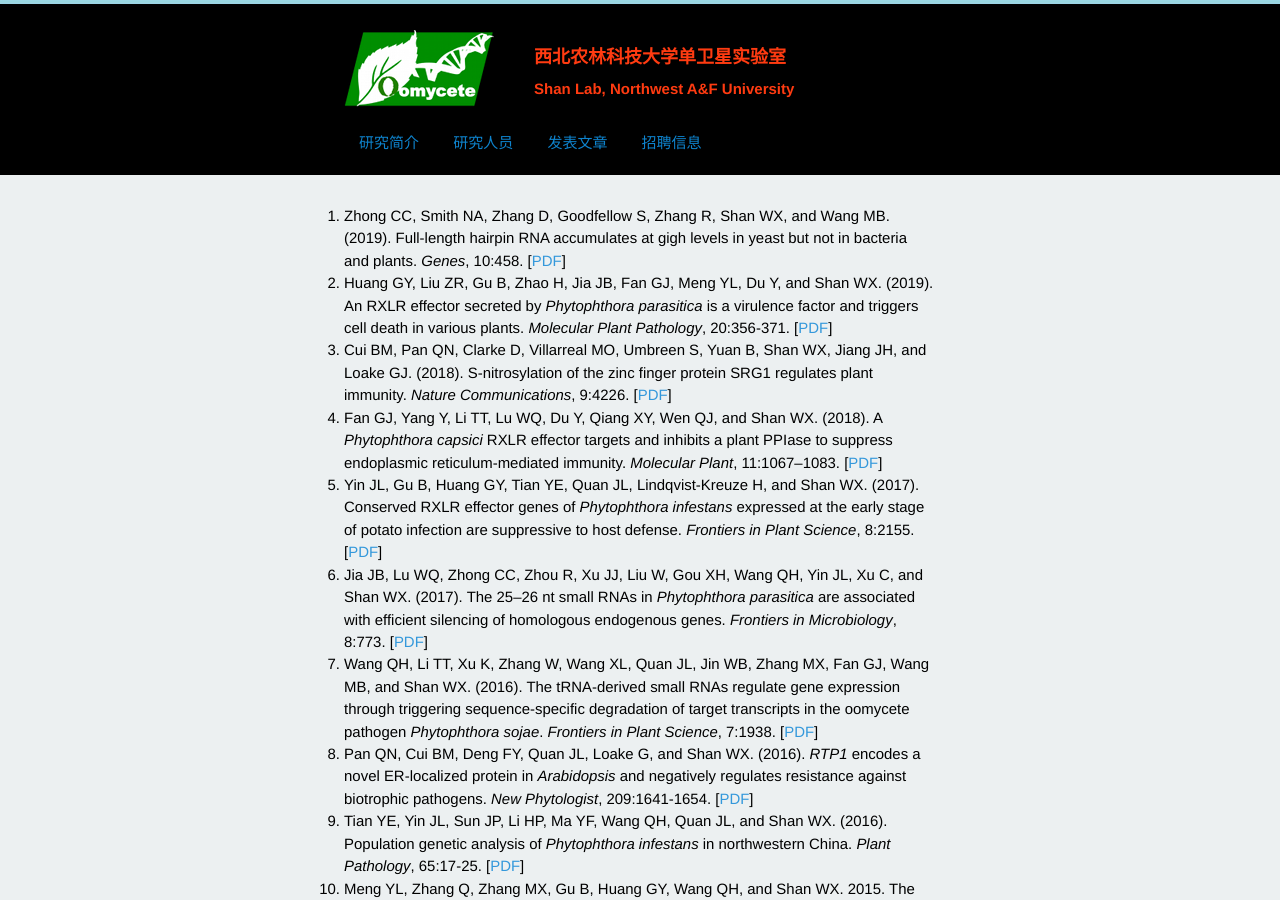
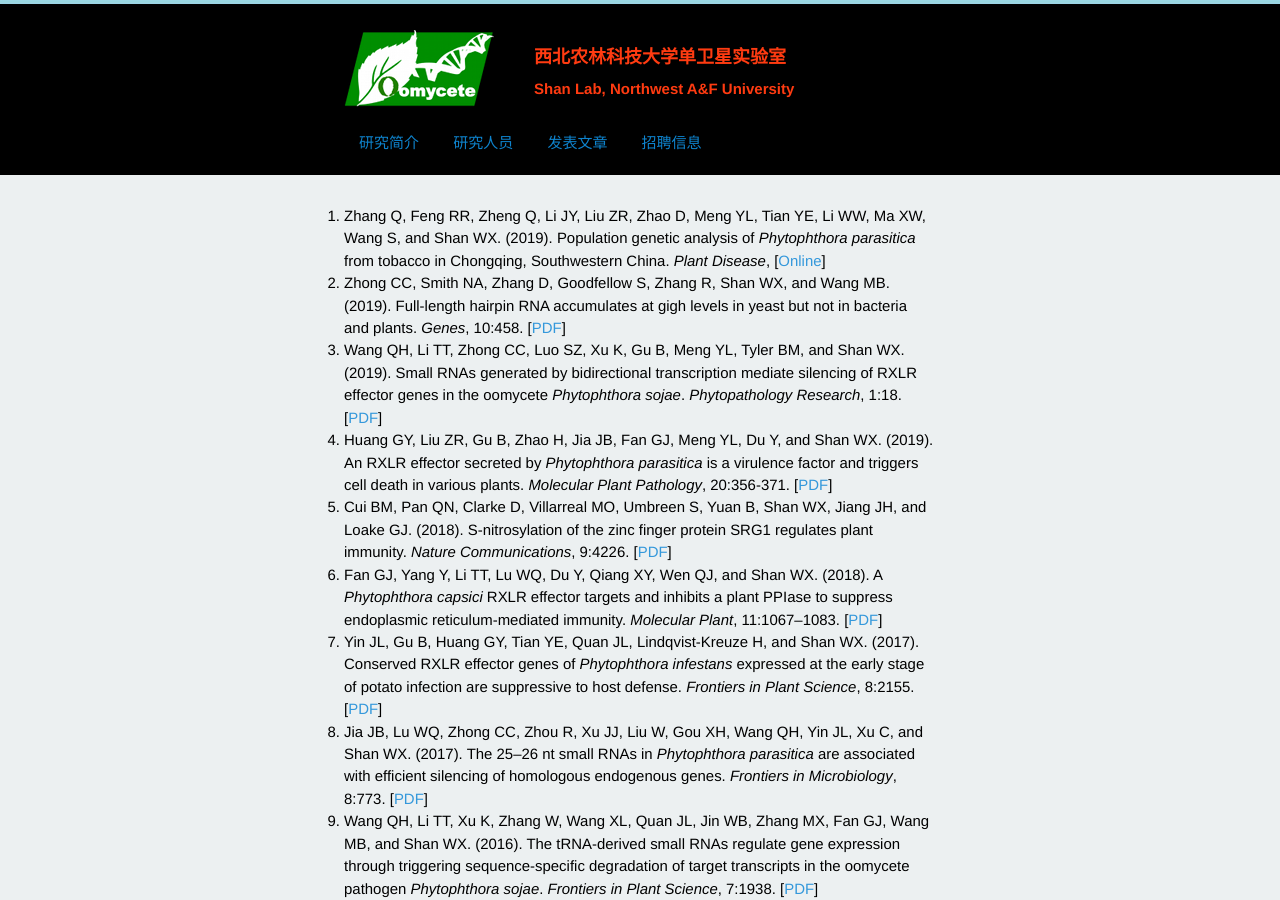
Before and after one commit to shanclub2/shanlab, a Jekyll site: the page built from publication.html, in a window 1280 px wide and 900 px high. Built offline with Jekyll 4.4.1, drawn with Linux system fonts in a browser that asks for light colours; Markdown is read by kramdown in place of the engine named in the settings; a script that is not in the unit is left out.

Commit message:
update pub

```diff
--- a/publication.html
+++ b/publication.html
@@ -11,11 +11,19 @@ title: 单卫星实验室
 <ol>
 
 <li>
+Zhang Q, Feng RR, Zheng Q, Li JY, Liu ZR, Zhao D, Meng YL, Tian YE, Li WW, Ma XW, Wang S, and Shan WX. (2019). Population genetic analysis of <i>Phytophthora parasitica</i> from tobacco in Chongqing, Southwestern China. <i>Plant Disease</i>, [<a href="https://doi.org/10.1094/PDIS-05-18-0879-RE">Online</a>]
+</li>
+
+<li>
 Zhong CC, Smith NA, Zhang D, Goodfellow S, Zhang R, Shan WX, and Wang MB. (2019). Full-length hairpin RNA accumulates at gigh levels in yeast but not in bacteria and plants. <i>Genes</i>, 10:458. [<a href="pdf/zhong2019.pdf">PDF</a>]
 </li>
 
 <li>
-Huang GY, Liu ZR, Gu B, Zhao H, Jia JB, Fan GJ, Meng YL, Du Y, and Shan WX. (2019). An RXLR effector secreted by <i>Phytophthora parasitica</i> is a virulence factor and triggers cell death in various plants. <i>Molecular Plant Pathology</i>, 20:356-371. [<a href="https://doi.org/10.1111/mpp.12760">PDF</a>]
+Wang QH, Li TT, Zhong CC, Luo SZ, Xu K, Gu B, Meng YL, Tyler BM, and Shan WX. (2019). Small RNAs generated by bidirectional transcription mediate silencing of RXLR effector genes in the oomycete <i>Phytophthora sojae</i>. <i>Phytopathology Research</i>, 1:18. [<a href="/pdf/qhwang2019.pdf">PDF</a>]
+</li>
+
+<li>
+Huang GY, Liu ZR, Gu B, Zhao H, Jia JB, Fan GJ, Meng YL, Du Y, and Shan WX. (2019). An RXLR effector secreted by <i>Phytophthora parasitica</i> is a virulence factor and triggers cell death in various plants. <i>Molecular Plant Pathology</i>, 20:356-371. [<a href="/pdf/gyhuang2019.pdf">PDF</a>]
 </li>
 
 <li>
```
Also changed, not shown: 2 other files.
